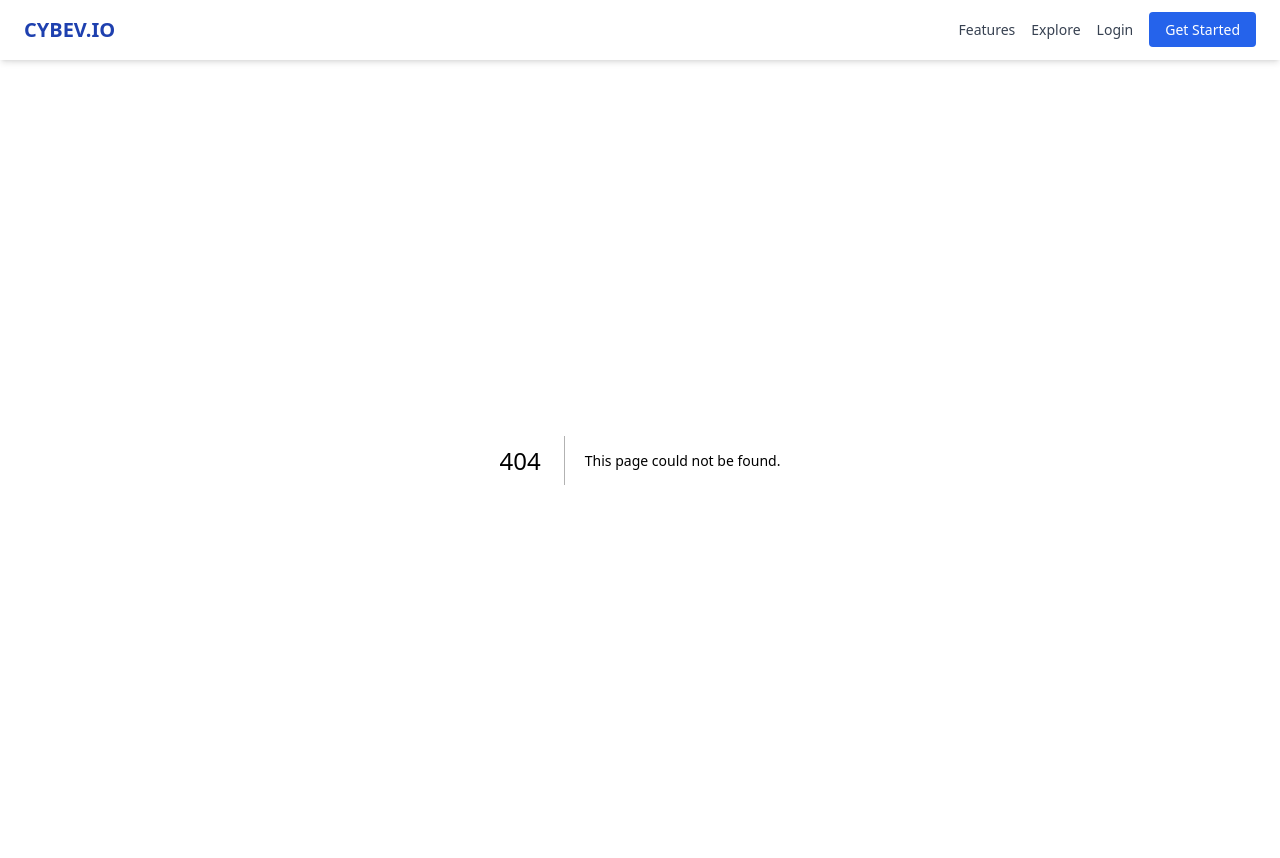
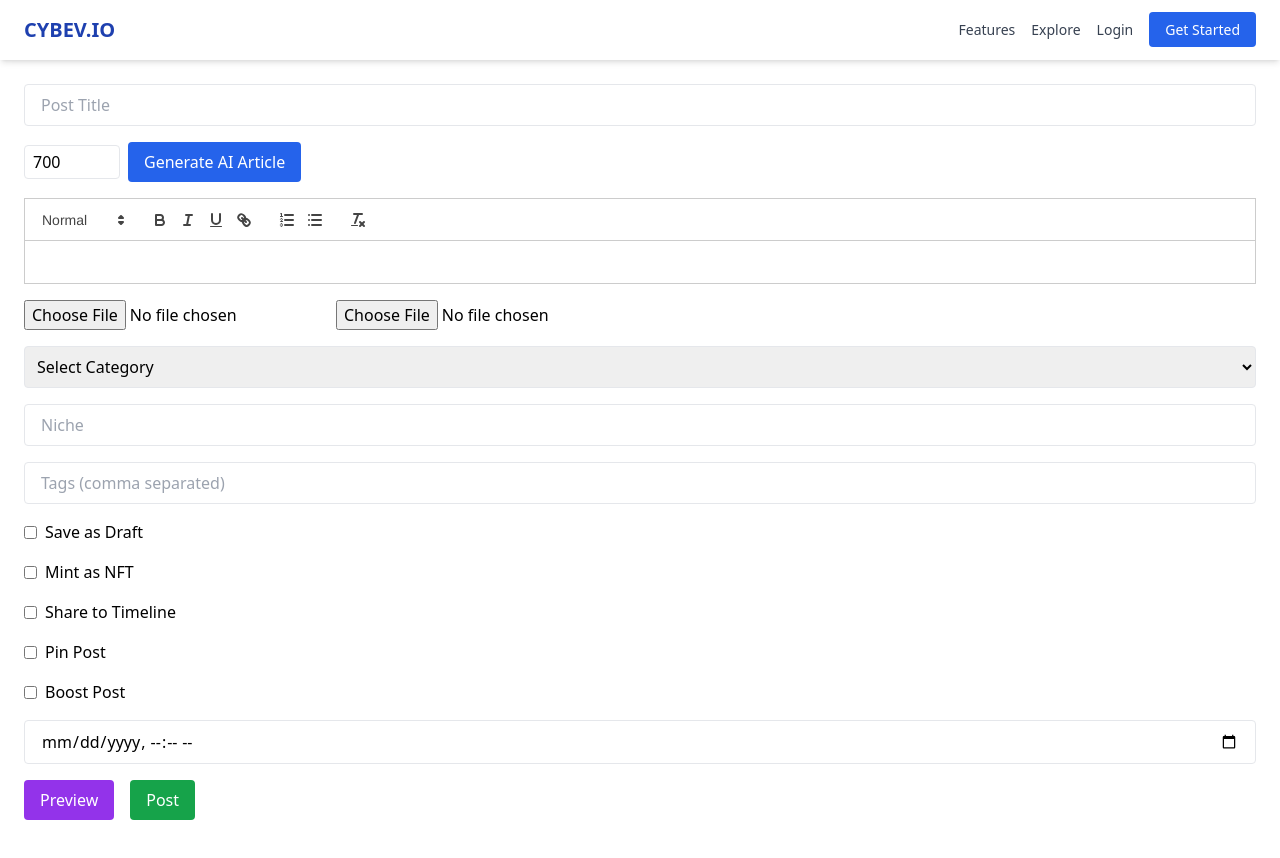
Before and after one commit to cybev1/cybev-frontend, a Next.js app: page /dashboard/write-post in a window 1280 px wide. Before the commit this address had no page. Built offline with nearby package versions, Linux system fonts and the light colour scheme.

Commit message:
Add files via upload

```diff
--- /dev/null
+++ b/pages/dashboard/write-post.js
@@ -0,0 +1,124 @@
+import { useState } from 'react';
+import dynamic from 'next/dynamic';
+import { useRouter } from 'next/router';
+import 'react-quill/dist/quill.snow.css';
+
+const ReactQuill = dynamic(() => import('react-quill'), { ssr: false });
+
+export default function WritePost() {
+  const router = useRouter();
+  const [title, setTitle] = useState('');
+  const [content, setContent] = useState('');
+  const [category, setCategory] = useState('');
+  const [niche, setNiche] = useState('');
+  const [tags, setTags] = useState('');
+  const [image, setImage] = useState(null);
+  const [video, setVideo] = useState(null);
+  const [isDraft, setIsDraft] = useState(false);
+  const [scheduleDate, setScheduleDate] = useState('');
+  const [mint, setMint] = useState(false);
+  const [share, setShare] = useState(false);
+  const [pin, setPin] = useState(false);
+  const [boost, setBoost] = useState(false);
+  const [aiWords, setAiWords] = useState(700);
+
+  const generateAIArticle = async () => {
+    if (!title.trim()) {
+      alert('Please enter a title first.');
+      return;
+    }
+
+    try {
+      const res = await fetch(`${process.env.NEXT_PUBLIC_API_BASE}/api/ai/generate-post`, {
+        method: 'POST',
+        headers: { 'Content-Type': 'application/json' },
+        body: JSON.stringify({ title, words: aiWords })
+      });
+      const data = await res.json();
+      if (res.ok && data?.content) {
+        setContent(data.content);
+      } else {
+        alert(data.message || 'AI generation failed.');
+      }
+    } catch (err) {
+      console.error('AI generation failed:', err);
+      alert('AI article generation failed.');
+    }
+  };
+
+  const handlePreview = () => {
+    localStorage.setItem('draftPost', JSON.stringify({ title, content }));
+    router.push('/dashboard/preview');
+  };
+
+  const handleSubmit = async () => {
+    const formData = new FormData();
+    formData.append('title', title);
+    formData.append('content', content);
+    formData.append('category', category);
+    formData.append('niche', niche);
+    formData.append('tags', tags);
+    formData.append('isDraft', isDraft);
+    formData.append('scheduleDate', scheduleDate);
+    formData.append('mint', mint);
+    formData.append('shareToTimeline', share);
+    formData.append('isPinned', pin);
+    formData.append('isBoosted', boost);
+    if (image) formData.append('image', image);
+    if (video) formData.append('video', video);
+
+    const token = localStorage.getItem('token');
+
+    const res = await fetch(`${process.env.NEXT_PUBLIC_API_BASE}/api/posts/create`, {
+      method: 'POST',
+      headers: { Authorization: token },
+      body: formData
+    });
+
+    if (res.ok) {
+      router.push('/dashboard/posts');
+    } else {
+      alert('Post creation failed.');
+    }
+  };
+
+  return (
+    <div className="p-6 space-y-4">
+      <input value={title} onChange={(e) => setTitle(e.target.value)} placeholder="Post Title" className="w-full px-4 py-2 border rounded" />
+
+      <div className="flex gap-2 items-center">
+        <input type="number" value={aiWords} onChange={(e) => setAiWords(e.target.value)} className="w-24 px-2 py-1 border rounded" />
+        <button onClick={generateAIArticle} className="bg-blue-600 text-white px-4 py-2 rounded">Generate AI Article</button>
+      </div>
+
+      <ReactQuill theme="snow" value={content} onChange={setContent} className="bg-white" />
+
+      <input type="file" accept="image/*" onChange={(e) => setImage(e.target.files[0])} />
+      <input type="file" accept="video/*" onChange={(e) => setVideo(e.target.files[0])} />
+
+      <select value={category} onChange={(e) => setCategory(e.target.value)} className="border rounded p-2 w-full">
+        <option value="">Select Category</option>
+        <option value="Christianity">Christianity</option>
+        <option value="Tech">Tech</option>
+        <option value="News">News</option>
+        <option value="Others">Others</option>
+      </select>
+
+      <input value={niche} onChange={(e) => setNiche(e.target.value)} placeholder="Niche" className="w-full px-4 py-2 border rounded" />
+      <input value={tags} onChange={(e) => setTags(e.target.value)} placeholder="Tags (comma separated)" className="w-full px-4 py-2 border rounded" />
+
+      <label className="flex items-center gap-2"><input type="checkbox" checked={isDraft} onChange={() => setIsDraft(!isDraft)} />Save as Draft</label>
+      <label className="flex items-center gap-2"><input type="checkbox" checked={mint} onChange={() => setMint(!mint)} />Mint as NFT</label>
+      <label className="flex items-center gap-2"><input type="checkbox" checked={share} onChange={() => setShare(!share)} />Share to Timeline</label>
+      <label className="flex items-center gap-2"><input type="checkbox" checked={pin} onChange={() => setPin(!pin)} />Pin Post</label>
+      <label className="flex items-center gap-2"><input type="checkbox" checked={boost} onChange={() => setBoost(!boost)} />Boost Post</label>
+
+      <input type="datetime-local" value={scheduleDate} onChange={(e) => setScheduleDate(e.target.value)} className="w-full border rounded px-4 py-2" />
+
+      <div className="flex gap-4 mt-4">
+        <button onClick={handlePreview} className="bg-purple-600 text-white px-4 py-2 rounded">Preview</button>
+        <button onClick={handleSubmit} className="bg-green-600 text-white px-4 py-2 rounded">Post</button>
+      </div>
+    </div>
+  );
+}
```
